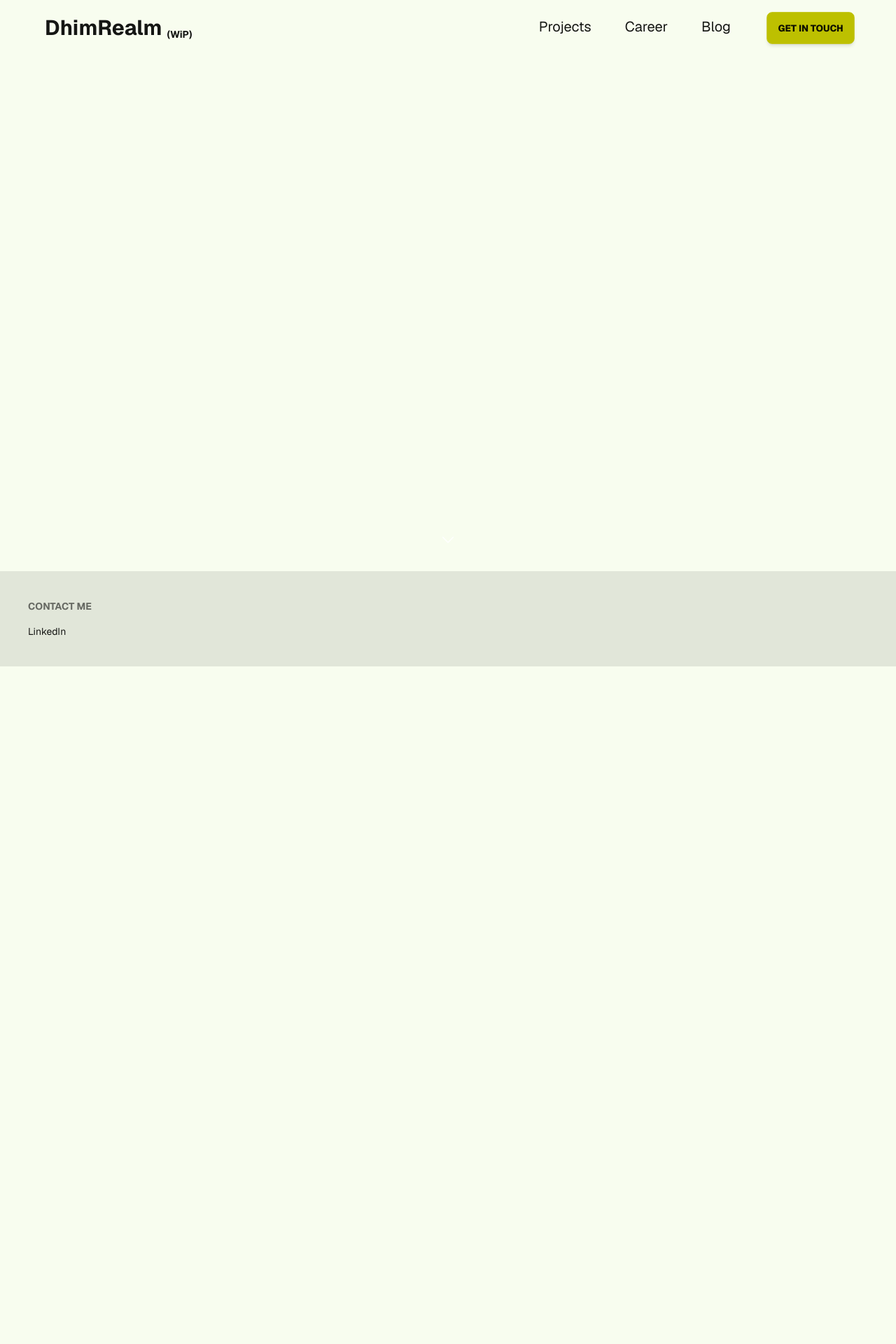
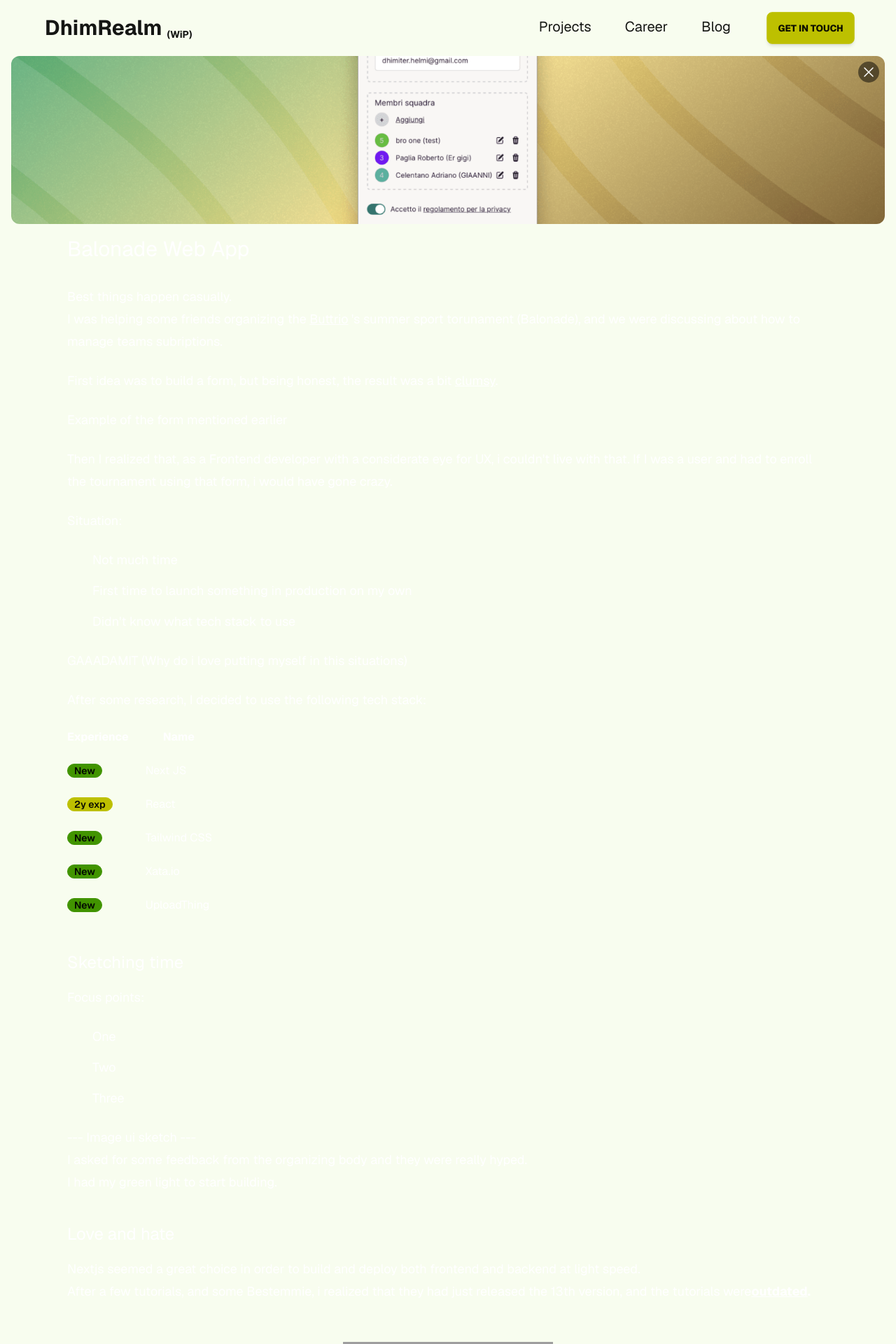
Before and after one commit to dhimiterPoison/dhimiterhelmi-old, a Next.js app: page /balonade in a window 1280 px wide. Shown: the top 1920 px of the page at 70% size. Before the commit the page ends 952 px from the top, so only its background shows below. Built offline with nearby package versions, Linux system fonts and the light colour scheme; grey boxes are pictures that could not be loaded.

Commit message:
try again

```diff
--- a/app/balonade/page.tsx
+++ b/app/balonade/page.tsx
@@ -6,7 +6,149 @@ import Link from 'next/link';
 const Balonade = () => {
 	return (
 		<div className='flex flex-col w-full text-white bg-base-100'>
-
+			<div className='blog-cover-image'>
+				<Image
+					src={BalonadeBGLarge}
+					alt='Balonade cover image'
+					className='h-full object-cover rounded-xl'
+				/>
+				<Link className='esc-button' href="/#personal-projects">
+					<svg
+						xmlns='http://www.w3.org/2000/svg'
+						fill='none'
+						viewBox='0 0 24 24'
+						strokeWidth={1.5}
+						stroke='currentColor'
+						className='w-6 h-6'
+					>
+						<path
+							strokeLinecap='round'
+							strokeLinejoin='round'
+							d='M6 18 18 6M6 6l12 12'
+						/>
+					</svg>
+				</Link>
+			</div>
+			<div className='px-4 prose-lg py-4 lg:px-20'>
+				{/* <h3>Balonade Web App</h3> */}
+				<h2>Balonade Web App</h2>
+				<p>
+					Best things happen casually. <br />I was helping some friends
+					organizing the <u>Buttrio</u> &apos;s summer sport torunament (Balonade),
+					and we were discussing about how to manage teams subriptions.
+				</p>
+				<p>
+					First idea was to build a form, but being honest, the result was a bit{' '}
+					<u>clumsy</u>.
+				</p>
+				<p>Example of the form mentioned earlier</p>
+				<p>
+					Then I realized that, as a Frontend developer with a considerate eye
+					for UX, i couldn&apos;t live with that. If I was a user and had to enroll
+					the tournament using that form, i would have gone crazy.
+					<br />
+				</p>
+				Situation:
+				<ol>
+					<li className=''>Not much time</li>
+					<li>First time to launch something in production on my own</li>
+					<li>Didn&apos;t know what tech stack to use</li>
+				</ol>
+				<p>GAAADAMIT (Why do i love putting myself in this situations)</p>
+				<p>After some research, I decided to use the following tech stack:</p>
+				<table>
+					<thead>
+						<tr>
+							<th>Experience</th>
+							<th>Name</th>
+						</tr>
+					</thead>
+					<tbody>
+						<tr>
+							<td>
+								<div className='badge badge-primary font-semibold'>New</div>
+							</td>
+							<td>Next JS</td>
+						</tr>
+						<tr>
+							<td>
+								<div className='badge badge-secondary font-semibold' title='2 years experience'>
+									2y exp
+								</div>
+							</td>
+							<td>React</td>
+						</tr>
+						<tr>
+							<td>
+								<div className='badge badge-primary font-semibold'>New</div>
+							</td>
+							<td>Tailwind CSS</td>
+						</tr>
+						<tr>
+							<td>
+								<div className='badge badge-primary font-semibold'>New</div>
+							</td>
+							<td>Xata.io</td>
+						</tr>
+						<tr>
+							<td>
+								<div className='badge badge-primary font-semibold'>New</div>
+							</td>
+							<td>UploadThing</td>
+						</tr>
+					</tbody>
+				</table>
+				<h3>Sketching time</h3>
+				<p>
+					Focus points:
+					<ul>
+						<li>One</li>
+						<li>Two</li>
+						<li>Three</li>
+					</ul>
+					--- Image ui sketch --- <br />
+					I asked for some feedback from the organizing body and they were
+					really hyped.
+					<br /> I had my green light to start building.
+				</p>
+				<h3>Love and hate</h3>
+				<p>
+					Nextjs seemed a great choice in order to build and deploy both
+					frontend and backend at light speed.
+					<br />
+					After a few tutorials, and some Bestemmie, i realized that they had
+					just released the 13th version, and the tutorials were
+					<strong>
+						<u>outdated</u>.
+					</strong>
+				</p>
+				<div className='flex w-full justify-center'>
+					<Image
+						src='https://media.tenor.com/VOf_IsXVKfsAAAAC/meme-elmo.gif'
+						alt=''
+						width={300}
+						height={280}
+						className='self-center'
+					/>
+				</div>
+				<p>
+					Ookay, never mind. I got it. After that i really loved NextJs and it
+					Developer experience.
+					<br />
+					Also its <u>documentation</u> is really well explained and easy to
+					follow.
+				</p>
+				<div className='bg-base-200 h-[30rem] flex flex-col p-4 gap-4 md:flex-row rounded-xl'>
+					<div className="main-image h-4/5 w-full bg-base-100  md:w-2/3 md:h-full rounded-lg">
+						main
+					</div>
+					<div className="other-images grid grid-cols-3 gap-4 h-1/5 md:grid-cols-1 md:grid-rows-3 md:w-1/3 md:h-full">
+						<div className=" bg-base-100 rounded-lg">01</div>
+						<div className=" bg-base-100 rounded-lg">02</div>
+						<div className=" bg-base-100 rounded-lg">03</div>
+					</div>
+				</div>
+			</div>
 		</div>
 	);
 };
--- a/app/components/MyCarousel.tsx
+++ b/app/components/MyCarousel.tsx
@@ -87,21 +87,7 @@ const MyCarousel = () => {
 			// className='carousel-slider flex flex-col gap-32 items-center justify-center overflow-hidden md:max-w-full flex-wrap overscroll-none py-10 md:px-4'
 			className='flex flex-col gap-16 items-center py-4'
 		>
-			{cards.map((card, index) => {
-				// const active = selectedCard === card.id;
-				// const hasScrollMarginLeft = index === 0;
-				// const hasScrollMarginRight = index === cards.length - 1;
-				return (
-					<MyCarouselCard
-						key={card.id}
-						card={card}
-						// active={active}
-						// hasScrollMarginLeft={hasScrollMarginLeft}
-						// hasScrollMarginRight={hasScrollMarginRight}
-						// selectCard={selectCardHandler}
-					/>
-				);
-			})}
+
 			{/* <div ref={lineRef} className='vertical-line absolute top-0 bottom-0 w-1 bg-red-500'></div> */}
 		</div>
 	);
```
